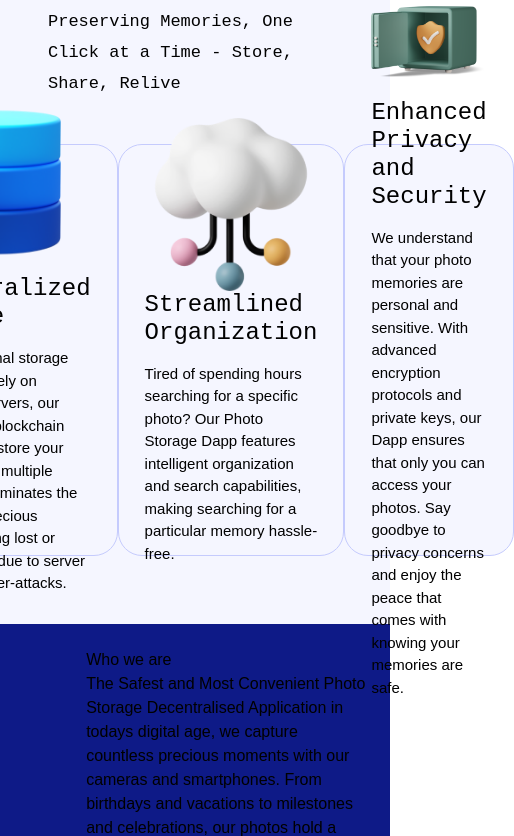
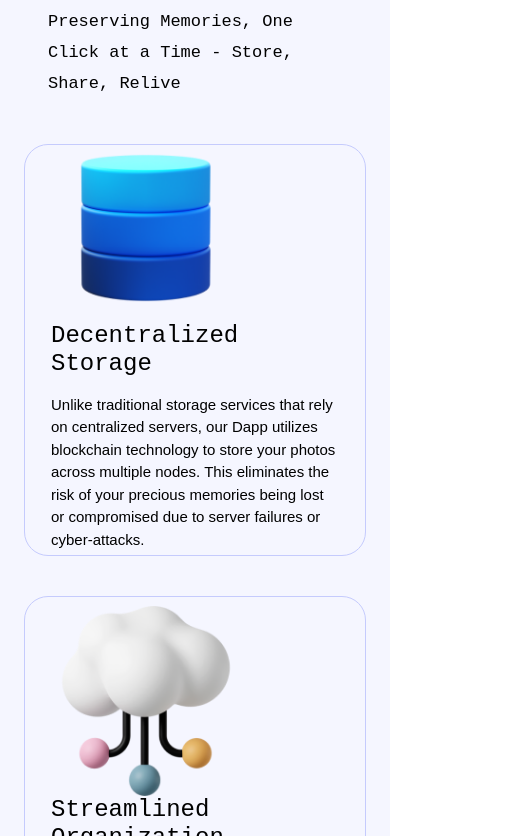
Before and after one commit to olorunfemibabs/coffer-app, a Next.js app: page / in a window 390 px wide. Shown: the part 1888-2724 px from the top of the page, 514 px wide, since content can reach past the window. Built offline with nearby package versions, Linux system fonts and the light colour scheme; what wagmi would draw is missing.

Commit message:
responsive

```diff
--- a/src/components/Business.jsx
+++ b/src/components/Business.jsx
@@ -19,7 +19,7 @@ const Business = () => (
       </div>
     </div>
 
-    <div className="flex md:flex-row flex-nowrap sm:justify-start justify-center w-full">
+    <div className="flex flex-col md:flex-row flex-nowrap sm:justify-start justify-center w-full">
       {features?.map((card) => (
         <FeatureCard key={card.id} {...card} />
       ))}
```
